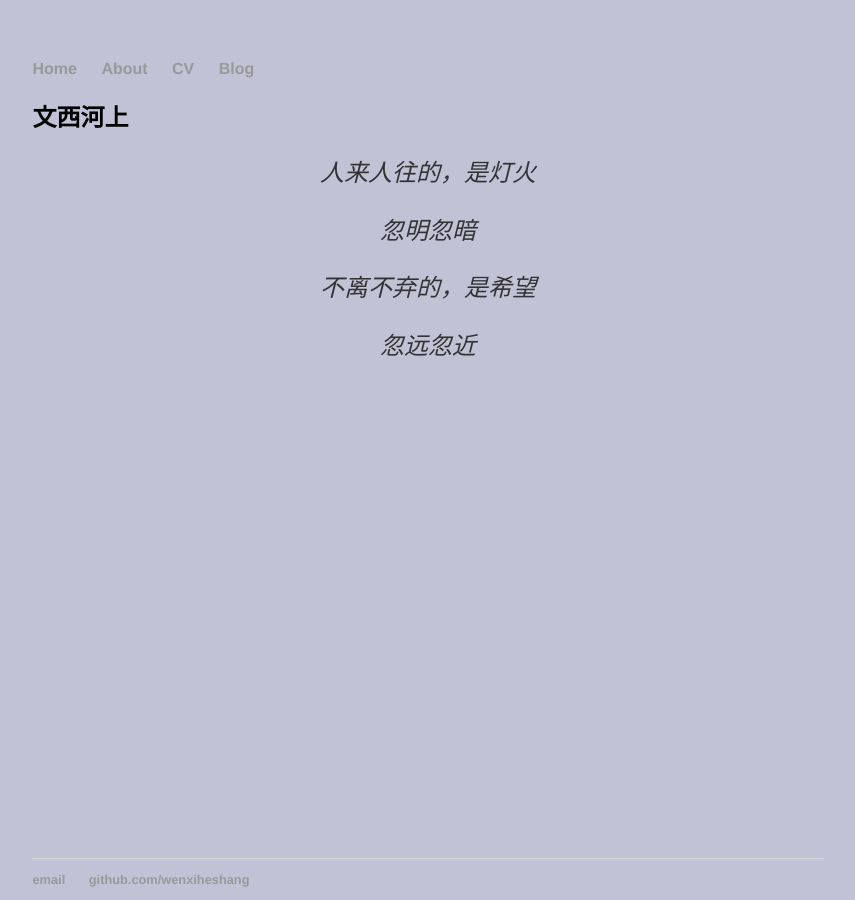
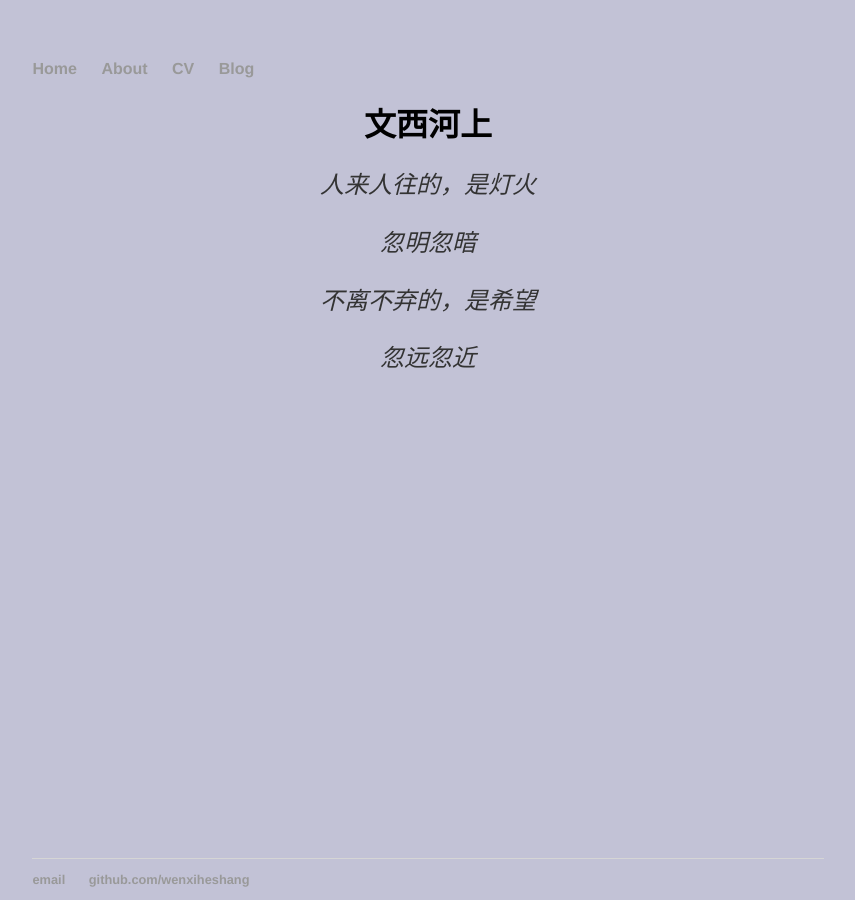
Before and after one commit to xxleyi/xxleyi.github.io, a Jekyll site: the page built from index.html, in a window 1280 px wide. Shown: the whole page, without its empty margins (212-1067 px from the left). Built offline with Jekyll 4.4.1, drawn with Linux system fonts in a browser that asks for light colours.

Commit message:
change again.

```diff
--- a/css/main.css
+++ b/css/main.css
@@ -22,7 +22,7 @@ a:hover {
     text-decoration: underline;
 }
 h1 {
-    font-size: 3em;
+    font-size: 2em;
     font-family:'Helvetica', 'Arial', 'Sans-Serif';
     text-align: center;
 }
--- a/index.html
+++ b/index.html
@@ -4,7 +4,7 @@ title: 文西河上
 ---
 
 <div>
-	<h2>文西河上</h2>
+	<h1>文西河上</h1>
 	<p><em>人来人往的，是灯火</em></p>
 	<p><em>忽明忽暗</em></p>
 	<p><em>不离不弃的，是希望</em></p>
```
